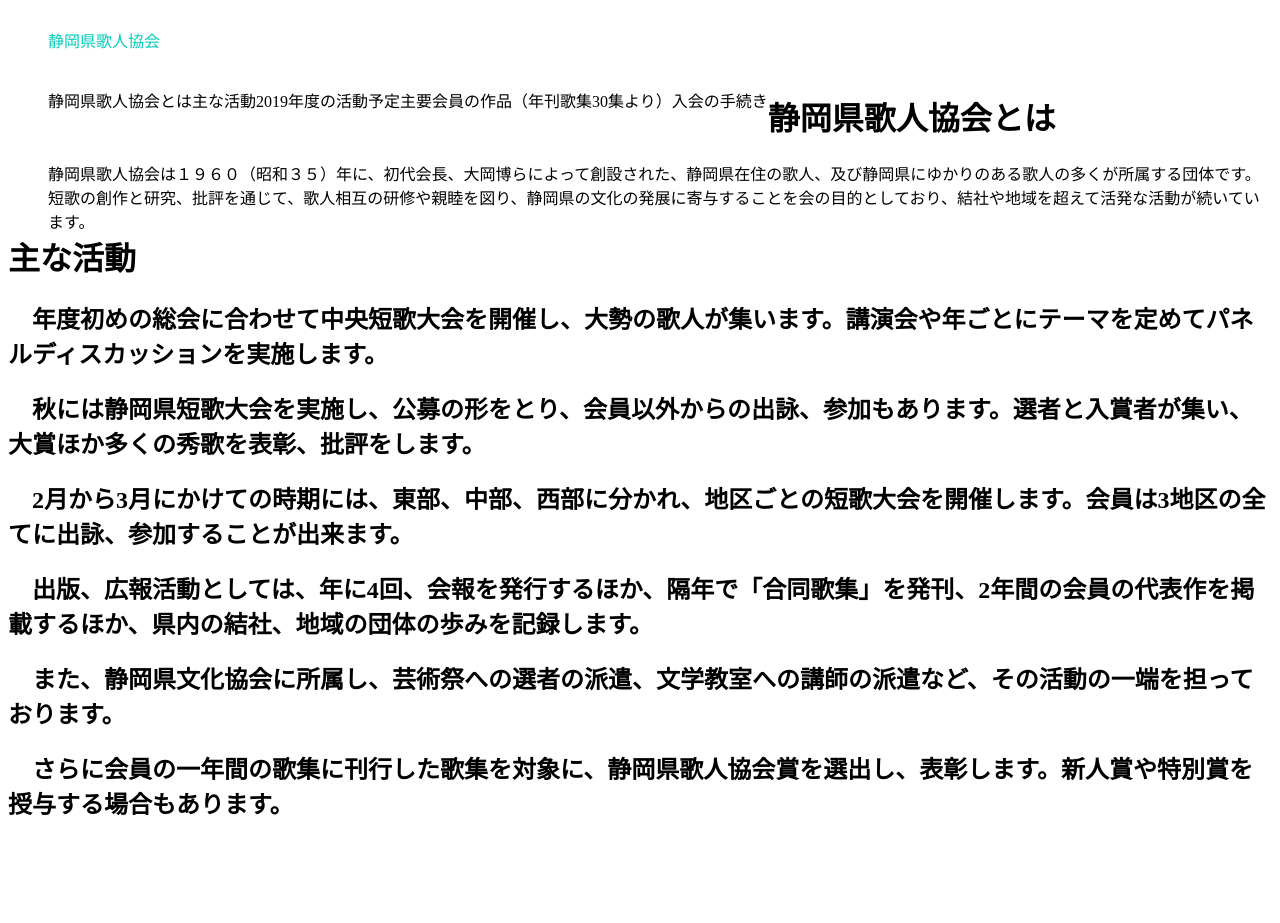
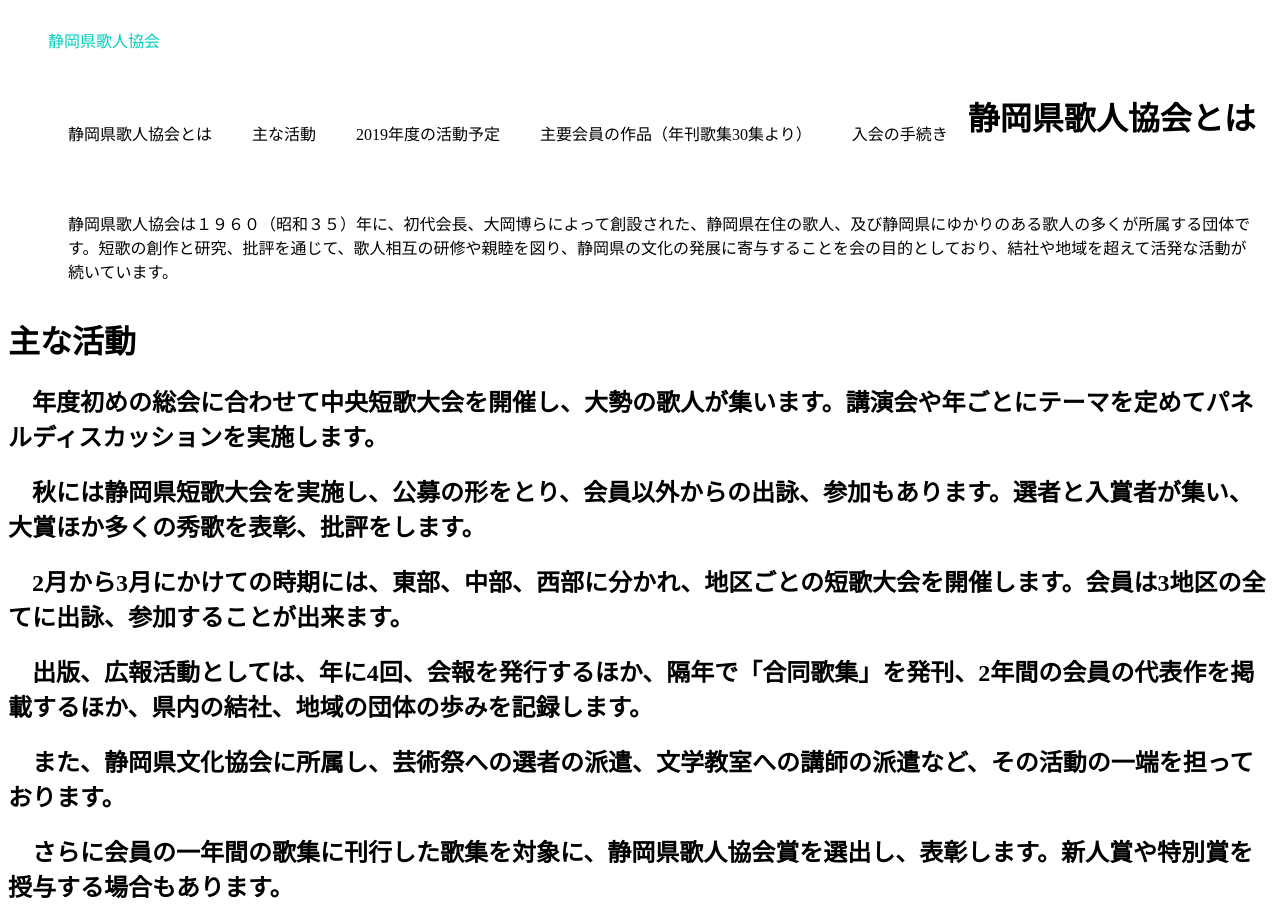
Before and after one commit to shizuoka-kajin/shizuoka.kajin.github.io, a plain HTML site: page index.html in a window 1280 px wide. Before the commit the page ends 840 px from the top, so only its background shows below. Drawn offline with Linux system fonts and the light colour scheme.

Commit message:
Update stylesheet.css

```diff
--- a/stylesheet.css
+++ b/stylesheet.css
@@ -10,4 +10,5 @@
 li{
   list-style:none;
   float: left;
+  padding: 33px 20px;
 }
```
